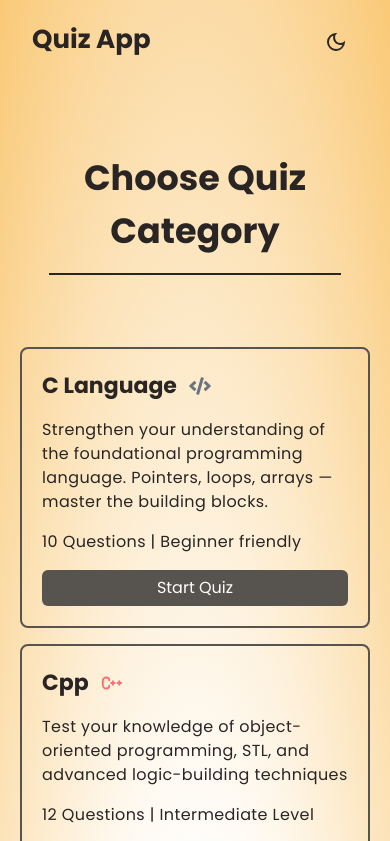
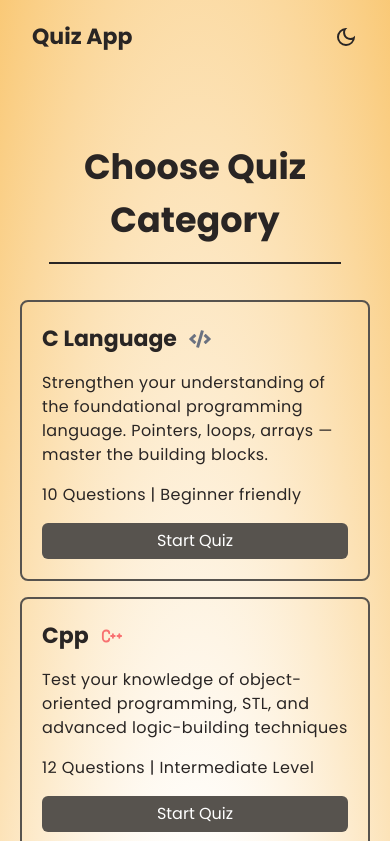
Before and after one commit to TonyStark-19/Quiz-app, a React (Create React App) app: page /pages/category in a window 390 px wide. Shown: the top 841 px of the page. Built offline with nearby package versions, Linux system fonts and the light colour scheme.

Commit message:
Fixed responsiveness

```diff
--- a/src/Components/Navbar.jsx
+++ b/src/Components/Navbar.jsx
@@ -35,7 +35,7 @@ export function Navbar({ disableNav }) {
     return (
         <div className="flex a:justify-evenly b:justify-around d:justify-between flex-row w-full border-stone-800
         dark:border-white font-poppins a:pt-10 d:pt-5 b:px-0 d:px-8">
-            <div className="text-[26px] font-bold text-stone-800 dark:text-white">
+            <div className="c:text-[26px] font-bold d:text-[22px] text-stone-800 dark:text-white">
                 {disableNav ? (
                     <span className="cursor-not-allowed opacity-50
                     flex flex-row items-center justify-center gap-2">Quiz App</span>
@@ -48,7 +48,7 @@ export function Navbar({ disableNav }) {
 
             <button
                 onClick={toggleTheme}
-                className="p-2.5 rounded-full text-stone-800 dark:text-white hover:bg-[#f59e0b]/40
+                className="c:p-2.5 d:p-0 rounded-full text-stone-800 dark:text-white hover:bg-[#f59e0b]/40
                 hover:text-white dark:hover:bg-gray-800 transition"
             >
                 {isDark ? <CiLight className='text-2xl' /> : < MdOutlineDarkMode className='text-2xl' />}
--- a/src/pages/category.jsx
+++ b/src/pages/category.jsx
@@ -120,13 +120,13 @@ function CategoryContent() {
     const navigate = useNavigate();
 
     return (
-        <div className="flex flex-col justify-center items-center gap-6 pt-14 pb-8 w-full h-full font-poppins
+        <div className="flex flex-col justify-center items-center c:gap-6 d:gap-2 pt-14 pb-8 w-full h-full font-poppins
         text-stone-800 dark:text-white">
             <h1 data-aos="fade-down" className="font-bold text-center mt-8 mb-4 border-stone-800 dark:border-white/30
             border-b-2 w-[75%] e:text-6xl a:text-[50px] b:text-[40px] d:text-[35px] d:px-4 a:pb-8 d:pb-4">Choose Quiz Category</h1>
 
             <div className="pb-10 px-5 mb-12 flex-wrap flex justify-center flex-row min-[500px]:gap-6 max-[500px]:gap-4
-            a:pt-5 b:pt-5 d:pt-8">
+            b:pt-5 d:pt-3">
                 {array.map((arr, idx) => (
                     <div className="flex flex-col justify-center border-2 py-5 px-5 rounded-lg min-[1250px]:w-96 max-[1250px]:w-80
                     max-[1050px]:w-96 max-[850px]:w-80 max-[700px]:w-full
--- a/src/pages/home.jsx
+++ b/src/pages/home.jsx
@@ -44,11 +44,11 @@ function Content() {
                 <h1 className="font-bold text-center mb-1 e:text-7xl a:text-6xl b:text-5xl d:text-4xl"
                     data-aos="fade-up" data-aos-delay="200">Quiz App!</h1>
 
-                <h2 className="text-center font-semibold w-full mb-1 e:text-3xl d:text-2xl"
+                <h2 className="text-center font-semibold w-full mb-1 e:text-3xl d:w-[80%] d:text-[20px]"
                     data-aos="fade-up" data-aos-delay="300">Test Your Knowledge. Learn Something New.</h2>
 
-                <p className="text-center text-xl tracking-wide mb-1 e:text-xl d:text-[18px] e:w-[40%] a:w-[50%]
-                b:w-[60%] d:w-[80%]" data-aos="fade-up" data-aos-delay="400">
+                <p className="text-center text-xl tracking-wide mb-1 e:text-xl d:text-[16px] e:w-[40%] a:w-[50%]
+                b:w-[60%] d:w-[70%]" data-aos="fade-up" data-aos-delay="400">
                     Welcome to the ultimate quiz experience powered by React and Tailwind CSS.
                     Whether you're brushing up on skills or just having fun, this app helps you learn, compete, and grow.
                 </p>
--- a/src/pages/quizpage.jsx
+++ b/src/pages/quizpage.jsx
@@ -229,13 +229,13 @@ function Quiz({ showResult, setShowResult }) {
     const currentQuestion = questions[current];
 
     return (
-        <div className="a:pt-20 d:pt-16 px-5 flex items-center flex-col min-h-screen text-stone-800 dark:text-white">
+        <div className="a:pt-20 d:pt-16 c:px-5 px-2.5 flex items-center flex-col min-h-screen text-stone-800 dark:text-white">
             <h1 data-aos="fade-down" className="font-bold capitalize border-stone-800 dark:border-white/30 border-b-2
-            e:w-[50%] d:w-[70%] text-center e:pb-8 d:pb-4 c:mb-10 e:text-5xl b:text-[40px] d:text-[35px] d:mb-8">
+            e:w-[50%] d:w-[80%] text-center e:pb-8 d:pb-4 c:mb-10 e:text-5xl b:text-[40px] d:text-[35px] d:mb-8">
                 {categoryNames[category] || category} Quiz</h1>
 
             <div data-aos="fade-up" className="border-2 border-stone-800 dark:border-white/30 dark:border-white rounded-lg
-                e:w-[60%] a:w-[80%] b:w-[85%] d:w-[95%] a:py-5 a:px-6 d:py-4 d:px-5">
+                e:w-[60%] a:w-[80%] b:w-[85%] d:w-[100%] a:py-5 a:px-6 d:py-4 d:px-5">
                 <p className="mb-4 font-semibold b:text-2xl d:text-xl">
                     Q {current + 1} : {currentQuestion.question}
                 </p>
```
